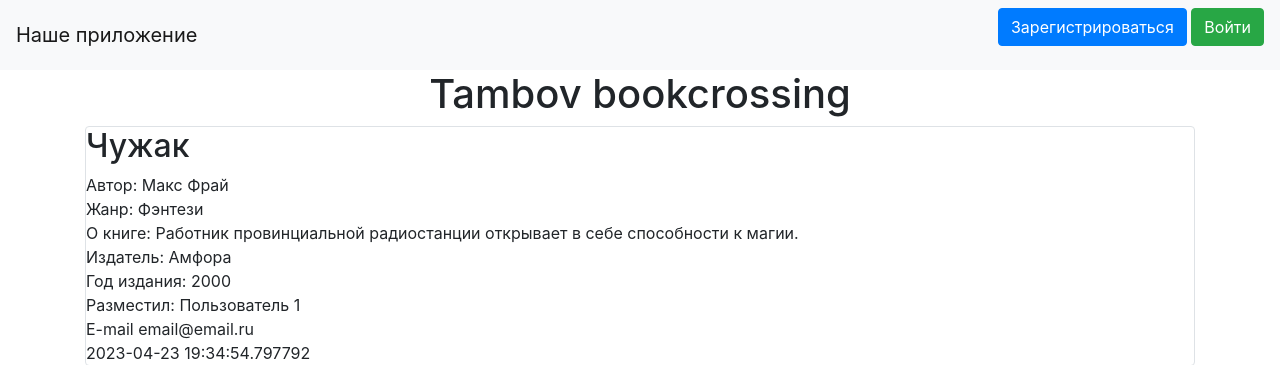
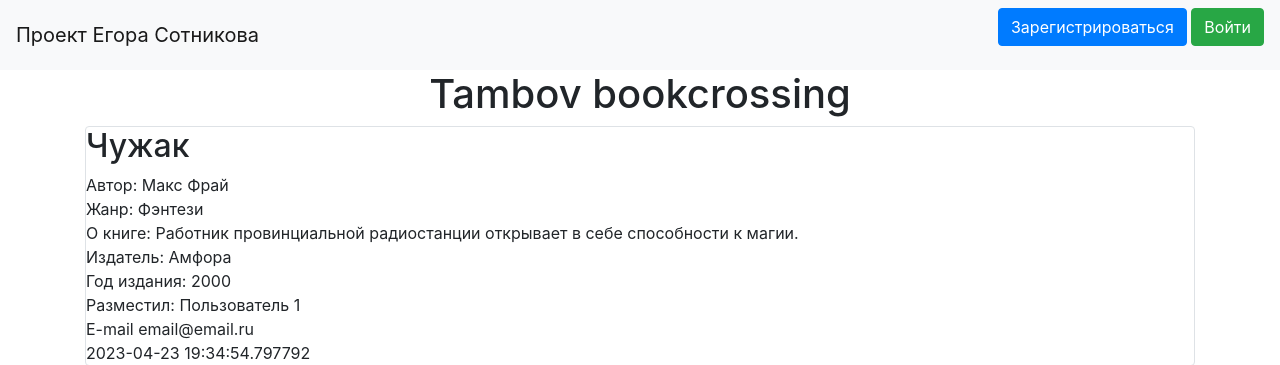
Before and after one commit to EgorSotnikov/ProjectWEB, a Flask app: page / in a window 1280 px wide. Shown: the top 365 px of the page. Run offline with Flask 3, Linux system fonts and the light colour scheme; data comes from the database, SQL or seed files in the repository; some libraries are stand-ins or nearby versions.

Commit message:
Немного поменя шаблоны.

```diff
--- a/templates/base.html
+++ b/templates/base.html
@@ -12,7 +12,7 @@
 <body>
 <header>
     <nav class="navbar navbar-light bg-light">
-        <a class="navbar-brand" href="#">Наше приложение</a>
+        <a class="navbar-brand" href="#">Проект Егора Сотникова</a>
         {% if current_user.is_authenticated %}
             <a class="navbar-brand" href="/logout">{{ current_user.name }}</a>
         {% else %}
--- a/templates/index.html
+++ b/templates/index.html
@@ -2,9 +2,11 @@
 
 {% block content %}
 <h1 align="center">Tambov bookcrossing</h1>
+<h2> </h2>
 {% if current_user.is_authenticated %}
     <a href="news" class="btn btn-secondary">Добавить объявление</a>
 {% endif %}
+<h2> </h2>
 {% for item in ads%}
 <div class="col-md6 border rounded">
     <h2>{{item.title}}</h2>
```
